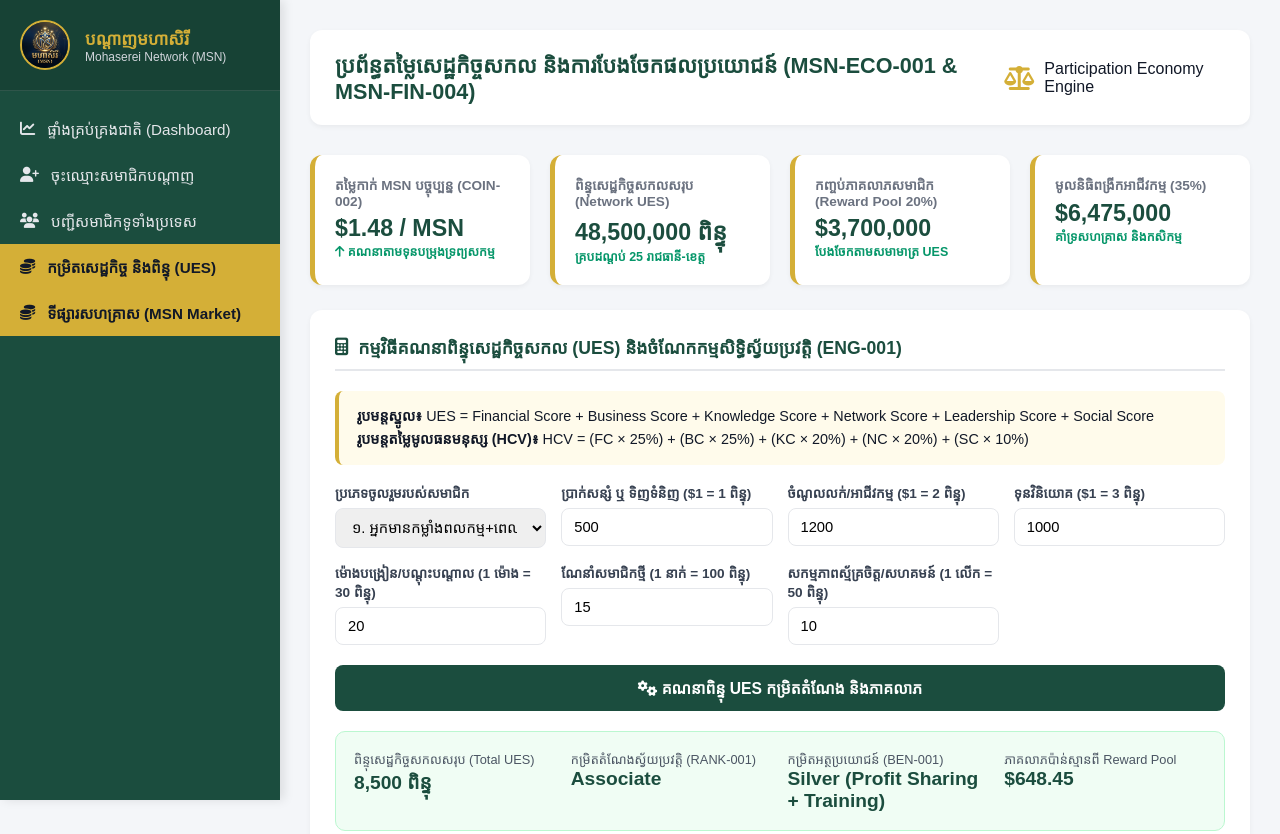
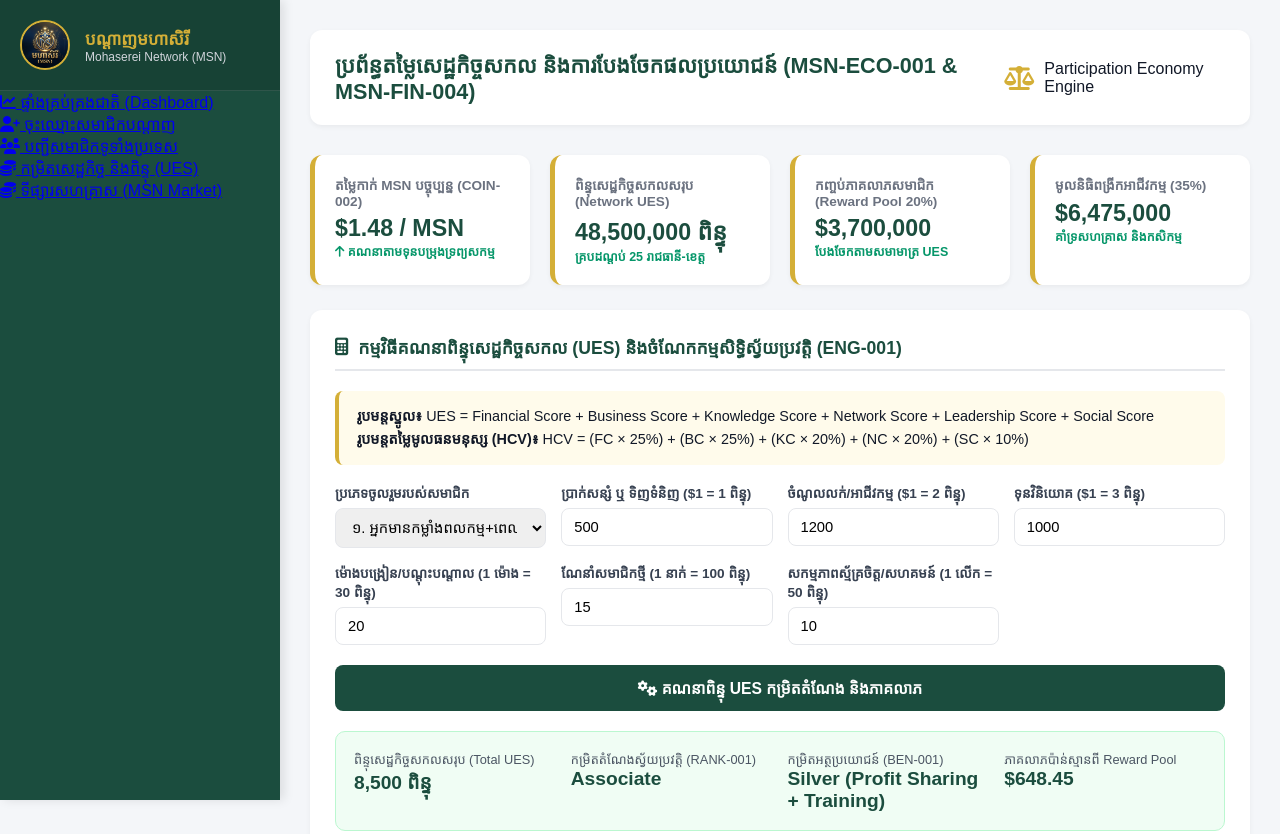
Before and after one commit to mohaserey/moha_serei_system_update_economy, a plain HTML site: page index.html in a window 1280 px wide. Shown: the top 834 px of the page. Drawn offline with nearby package versions, Linux system fonts and the light colour scheme; a web font is replaced by a local one.

Commit message:
Update index.html

```diff
--- a/index.html
+++ b/index.html
@@ -64,26 +64,6 @@
         .brand-box p {
             font-size: 0.75rem;
             color: #d1d5db;
-        }
-        .nav-menu {
-            list-style: none;
-            padding: 15px 0;
-            flex-grow: 1;
-        }
-        .nav-menu li a {
-            display: flex;
-            align-items: center;
-            gap: 12px;
-            padding: 13px 20px;
-            color: #e5e7eb;
-            text-decoration: none;
-            transition: all 0.3s;
-            font-size: 0.95rem;
-        }
-        .nav-menu li a:hover, .nav-menu li a.active {
-            background-color: var(--secondary-color);
-            color: var(--dark-color);
-            font-weight: 600;
         }
         /* Main Content */
         main {
```
